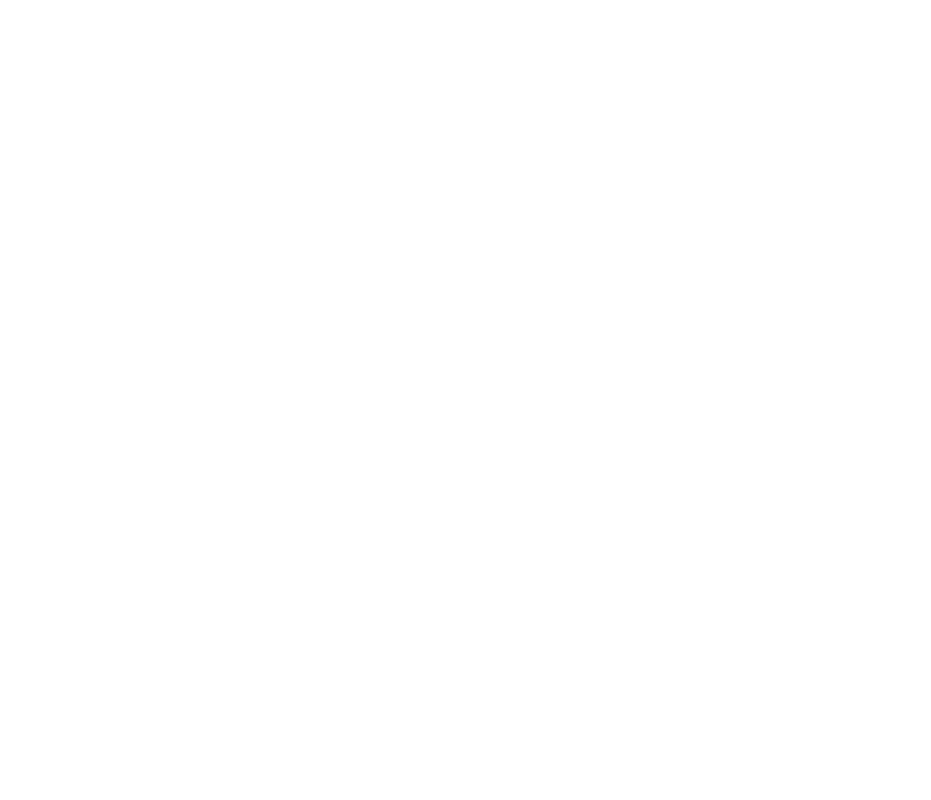
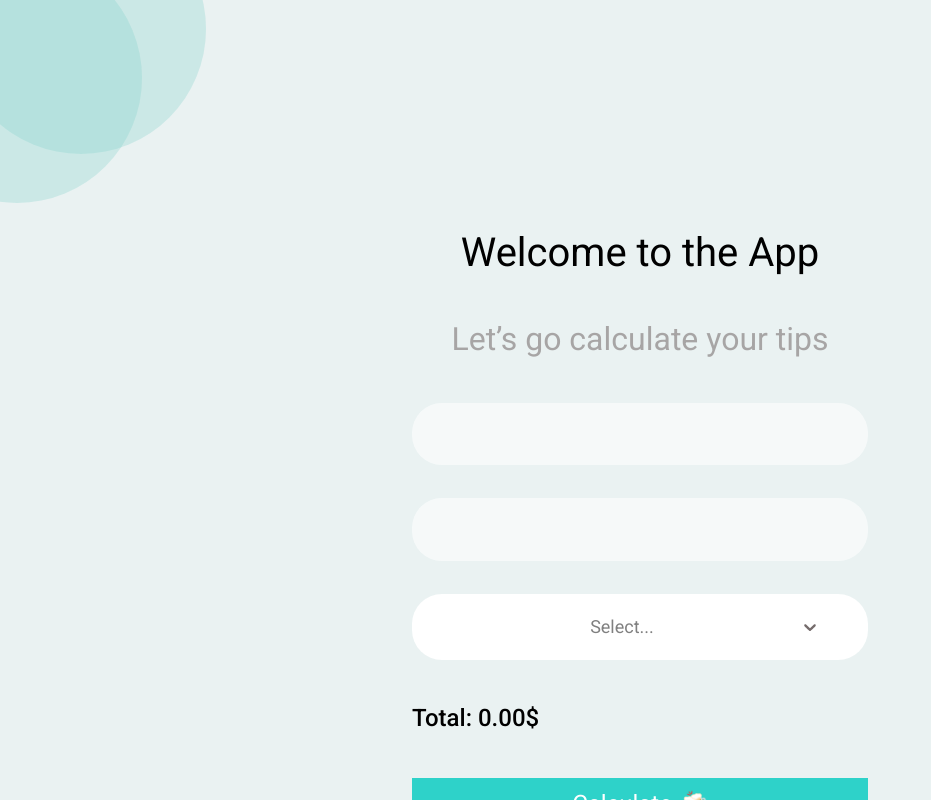
Before and after one commit to egkirpichev/react-tips-calculator, a React (Create React App) app: page / in a window 1280 px wide. Shown: the whole page, without its empty margins (0-931 px from the left). Built offline with nearby package versions, Linux system fonts and the light colour scheme.

Commit message:
feat(tips-calculator): complete page layout and styles

```diff
--- a/src/App.tsx
+++ b/src/App.tsx
@@ -4,13 +4,50 @@
 
 const App = () => {
   return (
-    <Wrapper>
-			<Form />
-		</Wrapper>
+    <Background>
+			<Wrapper>
+				<Form />
+			</Wrapper>
+		</Background>
  );
 }
 
 const Wrapper = styled.div`
+	max-width: 1512px;
+	height: 100vh;
+	margin: 0px auto;
+	padding-top: 203px;
+	background: ${Color.Wrapper};
+	overflow: hidden;
+
+	&::before {
+		content: "";
+		position: absolute;
+		transform: translate(-44px, -299px);
+		display: block;
+		width: 250px;
+		height: 250px;
+		background: ${Color.Green};
+		border-radius: 125px;
+		opacity: 0.31;
+	}
+
+	&::after {
+		content: "";
+		position: absolute;
+		transform: translate(-108px,-878px);
+		display: block;
+		width: 250px;
+		height: 250px;
+		background: ${Color.Green};
+		border-radius: 125px;
+		opacity: 0.31;
+		overflow: hidden;
+	}
+
+`
+
+const Background = styled.div`
 	background: ${Color.Backround};
 `
 
--- a/src/GlobalStyles.ts
+++ b/src/GlobalStyles.ts
@@ -1,6 +1,6 @@
 import { createGlobalStyle } from "styled-components";
 
-const GlobalStyle = createGlobalStyle`
+export const GlobalStyle = createGlobalStyle`
 		/* Document
 		========================================================================== */
 
--- a/src/components/Form/Form.tsx
+++ b/src/components/Form/Form.tsx
@@ -1,8 +1,24 @@
-import {StyledForm} from "./styles"
+import {BillInput, Button, PersonsInput, StyledForm, StyledSelect, Subtitle, Title, Total} from "./styles"
+import Select from "react-select";
 
 const Form = () => {
 	return (
-		<StyledForm></StyledForm>
+		<StyledForm>
+			<Title>Welcome to the App</Title>
+			<Subtitle>Let’s go calculate your tips</Subtitle>
+			<BillInput></BillInput>
+			<PersonsInput></PersonsInput>
+			<StyledSelect
+				classNamePrefix="select"
+				options = {[
+					{value: 10, label: '10%'},
+					{value: 15, label: '15%'},
+					{value: 20, label: '20%'}
+				]}
+			/>
+			<Total>Total: 0.00$</Total>
+			<Button type="submit">Calculate 🍻</Button>
+		</StyledForm>
 	)
 }
 
--- a/src/components/Form/styles.ts
+++ b/src/components/Form/styles.ts
@@ -1,7 +1,91 @@
+import Select from "react-select";
 import styled from "styled-components";
+import { Color} from "../../types";
 
 const StyledForm = styled.form`
 	max-width: 456px;
+	margin: 0px auto;
+
+`
+const Title = styled.h1`
+	margin-bottom: 45px;
+	text-align: center;
+	font-size: 40px;
+	font-weight: 400;
+`
+const Subtitle = styled(Title)`
+	font-size: 32px;
+	color: ${Color.Grey};
+	opacity: 0.57;
 `
 
-export {StyledForm}
+const BillInput = styled.input`
+	display: block;
+	width: 100%;
+	padding: 21px 0px;
+	margin-bottom: 33px;
+	font-size: 18px;
+	font-weight: 400;
+	color: rgba(117, 108, 108, 0.6);
+	opacity: 0.6;
+	border: none;
+	border-radius: 30px
+`
+
+const PersonsInput = styled(BillInput)`
+`
+const StyledSelect = styled(Select)`
+	.select__control {
+    width: 100%;
+		padding: 15px 40px;
+		margin-bottom: 45px;
+		font-size: 18px;
+    font-weight: 400;
+    border: none;
+    border-radius: 30px;
+    cursor: pointer;
+  }
+
+	.select__value-container {
+		padding: 0px;
+		text-align: center;
+  }
+
+	.select__indicator-separator {
+		display: none;
+  }
+
+	.select__dropdown-indicator {
+		color: ${Color.Grey};
+		height: 40;
+		width: 50;
+	}
+`
+
+const Total = styled.p`
+	margin-bottom: 45px;
+	font-size: 24px;
+	font-weight: 500;
+`
+
+const Button = styled.button`
+	width: 100%;
+	padding: 13px;
+	font-size: 24px;
+	font-weight: 400;
+	color: ${Color.White};
+	background: ${Color.Turquoise};
+	border: none;
+	cursor: pointer;
+
+	&:hover {
+		background: ${Color.DarkTurquoise};
+	}
+
+	&:active{
+		box-shadow: inset 0px 0px 10px ${Color.Black};
+	}
+`
+
+
+export {StyledForm, Title, Subtitle, BillInput, PersonsInput, StyledSelect, Total, Button}
--- a/src/index.tsx
+++ b/src/index.tsx
@@ -1,12 +1,14 @@
 import React from 'react';
 import ReactDOM from 'react-dom/client';
 import App from './App';
+import { GlobalStyle } from './GlobalStyles';
 
 const root = ReactDOM.createRoot(
   document.getElementById('root') as HTMLElement
 );
 root.render(
   <React.StrictMode>
+		<GlobalStyle/>
     <App />
   </React.StrictMode>
 );
--- a/src/types/index.ts
+++ b/src/types/index.ts
@@ -1,9 +1,13 @@
-enum Color {
-	Backround = "#EAF2F2",
-	Black = "#000000",
-	Grey = "#756C6C",
-	White = "#FFFFFF",
-	Green = "#2ED2C9"
+export enum Color {
+	Wrapper = "#EAF2F2",
+  Backround = "#77E0D1",
+  Black = "#000000",
+  Grey = "#756C6C",
+  White = "#FFFFFF",
+  Turquoise = "#2ED2C9",
+  DarkTurquoise = "#229690",
+	Green = "#85D3CA",
 }
 
-export {Color}
+
+export type SelectOptions = {value: number, label: string}[]
```
